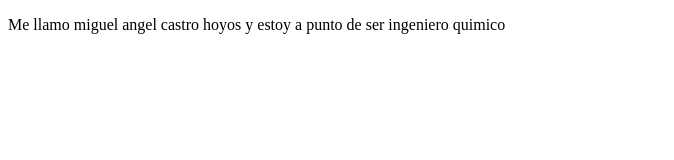
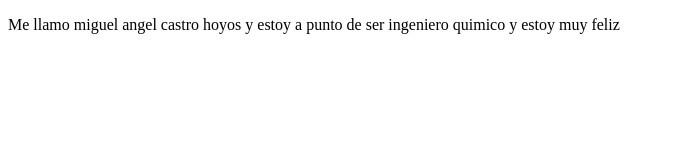
Before and after one commit to Miguelcastroh/proyectoDemoCursoPrework, a plain HTML site: page index.html in a window 1280 px wide. Shown: the whole page, without its empty margins (0-674 px from the left). Drawn offline with Linux system fonts and the light colour scheme.

Commit message:
cambios nuevos

```diff
--- a/index.html
+++ b/index.html
@@ -8,7 +8,7 @@
 </head>
 <body>
     <p>
-        Me llamo miguel angel castro hoyos y estoy a punto de ser ingeniero quimico
+        Me llamo miguel angel castro hoyos y estoy a punto de ser ingeniero quimico y estoy muy feliz
     </p>
 </body>
 </html>
```
